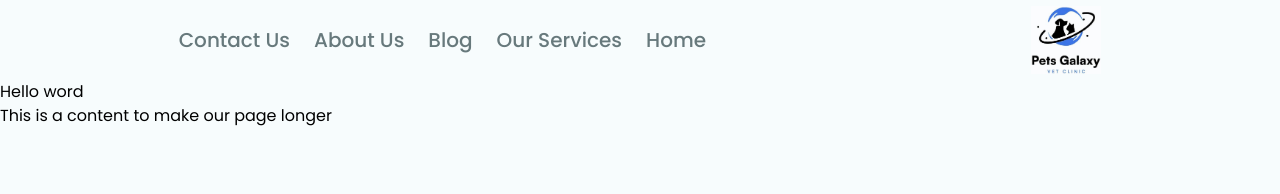
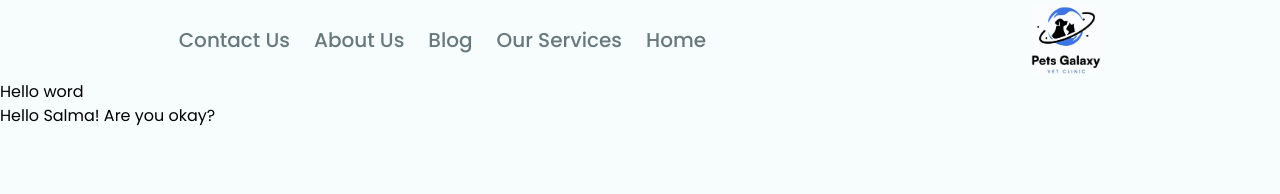
Before and after one commit to pgvetclinic/website, a Next.js app: page / in a window 1280 px wide. Shown: the top 194 px of the page. Built offline with nearby package versions, Linux system fonts and the light colour scheme.

Commit message:
say hi to Salma

```diff
--- a/app/page.tsx
+++ b/app/page.tsx
@@ -3,7 +3,7 @@ export default function Home() {
     <>
       <div className='container mx-auto'>
         <h1>Hello word</h1>
-        <p>This is a content to make our page longer</p>
+        <p>Hello Salma! Are you okay?</p>
       </div>
     </>
   );
```
